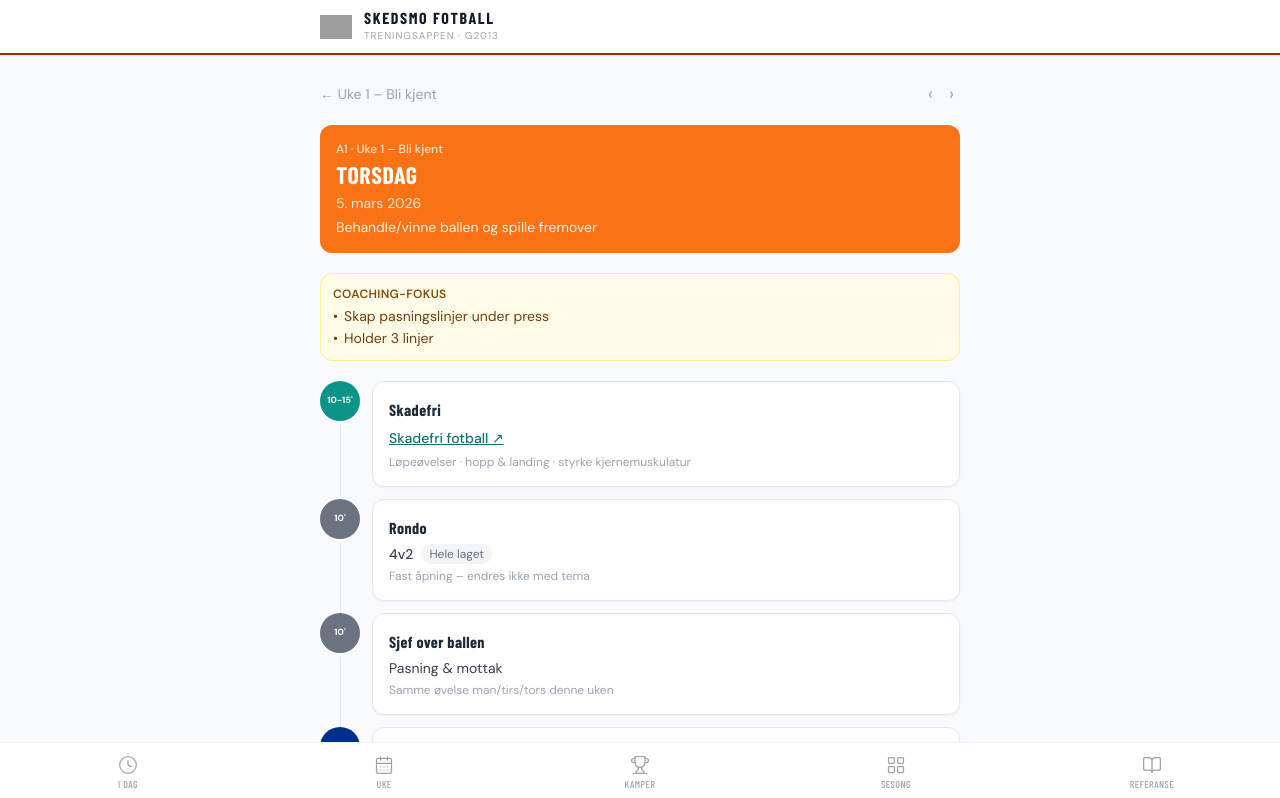
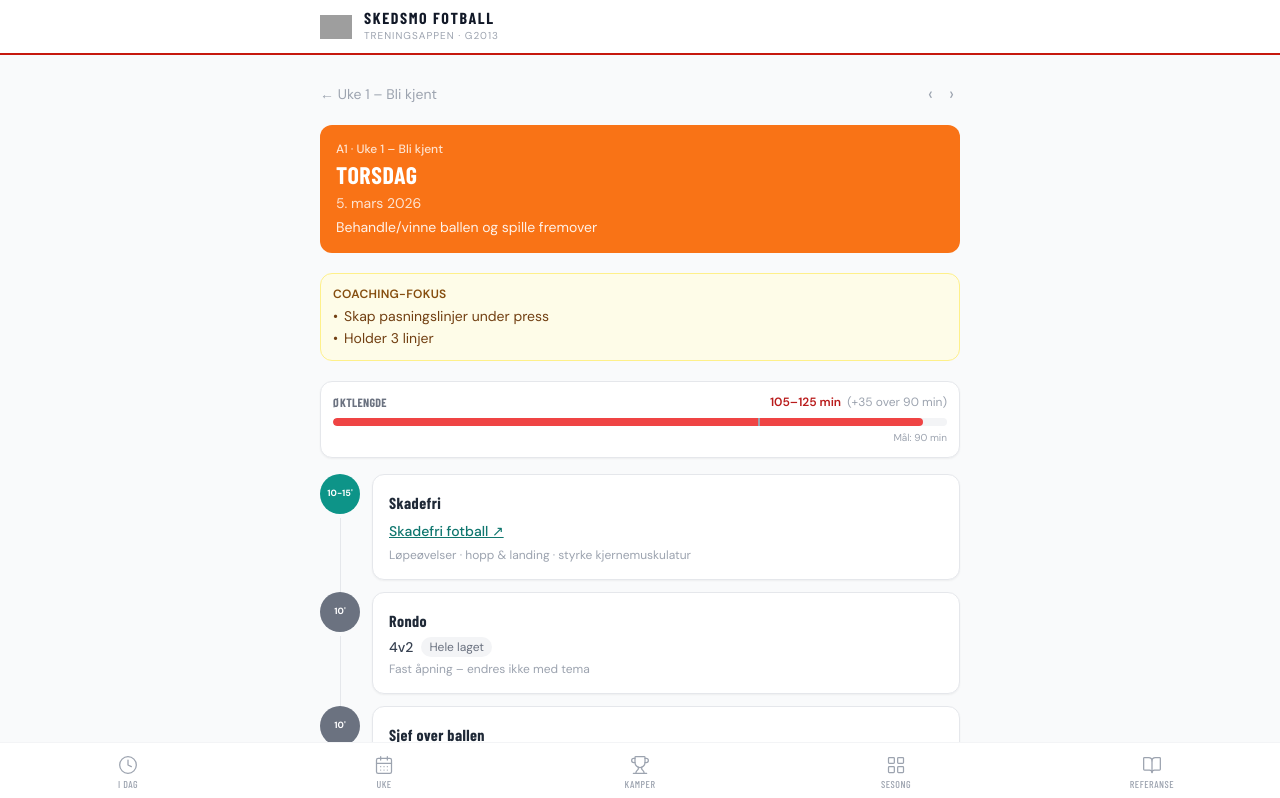
Before and after one commit to marsvar/skedsmo-gutter-2013, a Next.js app: page /session/session-mars-w1-thu/ in a window 1280 px wide. Shown: the top 798 px of the page. Built offline with nearby package versions, Linux system fonts and the light colour scheme; grey boxes are pictures that could not be loaded; a web font is replaced by a local one.

Commit message:
feat: session duration bar with target indicator and overflow warning

```diff
--- a/src/components/SessionTimeline.tsx
+++ b/src/components/SessionTimeline.tsx
@@ -7,6 +7,90 @@ interface SessionTimelineProps {
   session: Session
   block: Block
   week: Week
+}
+
+// Fixed segment durations [min, max]
+const SEGMENT_SKADEFRI:    [number, number] = [10, 15]
+const SEGMENT_RONDO:       [number, number] = [10, 10]
+const SEGMENT_SJEF:        [number, number] = [10, 10]
+const SEGMENT_TEMA:        [number, number] = [25, 30]
+const SEGMENT_SPILL:       [number, number] = [30, 35]
+const SEGMENT_RRR:         [number, number] = [15, 20]
+const SEGMENT_OPPSUMMERING:[number, number] = [5,  5]
+const SESSION_TARGET = 90
+
+function calcDuration(session: Session): { min: number; max: number } {
+  const hasSjef = session.sjefOverBallenFocus !== '—'
+  const segments = [
+    SEGMENT_SKADEFRI,
+    SEGMENT_RONDO,
+    ...(hasSjef ? [SEGMENT_SJEF] : []),
+    SEGMENT_TEMA,
+    SEGMENT_SPILL,
+    ...(session.hasRRR ? [SEGMENT_RRR] : []),
+    SEGMENT_OPPSUMMERING,
+  ]
+  return {
+    min: segments.reduce((s, [mn]) => s + mn, 0),
+    max: segments.reduce((s, [, mx]) => s + mx, 0),
+  }
+}
+
+function DurationBar({ session }: { session: Session }) {
+  const { min, max } = calcDuration(session)
+  const overMax = max - SESSION_TARGET
+  const isOver = max > SESSION_TARGET
+  const isTight = !isOver && max === SESSION_TARGET
+
+  // Fill bar: clamp max at 130 for display
+  const displayMax = 130
+  const fillPct = Math.min((max / displayMax) * 100, 100)
+  const targetPct = (SESSION_TARGET / displayMax) * 100
+
+  const barColor = max > SESSION_TARGET + 15
+    ? 'bg-red-500'
+    : max > SESSION_TARGET
+    ? 'bg-amber-400'
+    : 'bg-green-500'
+
+  const labelColor = max > SESSION_TARGET + 15
+    ? 'text-red-700'
+    : max > SESSION_TARGET
+    ? 'text-amber-700'
+    : 'text-green-700'
+
+  return (
+    <div className="bg-white border border-gray-200 rounded-xl shadow-sm p-3 mb-4 animate-fade-in-up">
+      <div className="flex items-center justify-between mb-2">
+        <span className="text-xs font-heading font-bold uppercase tracking-wide text-gray-500">Øktlengde</span>
+        <span className={`text-xs font-semibold ${labelColor}`}>
+          {min}–{max} min
+          {isOver && (
+            <span className="ml-1.5 font-normal text-gray-400">
+              (+{overMax} over {SESSION_TARGET} min)
+            </span>
+          )}
+          {isTight && (
+            <span className="ml-1.5 font-normal text-gray-400">= {SESSION_TARGET} min</span>
+          )}
+        </span>
+      </div>
+      <div className="relative h-2 bg-gray-100 rounded-full overflow-hidden">
+        <div
+          className={`absolute left-0 top-0 h-full rounded-full transition-all ${barColor}`}
+          style={{ width: `${fillPct}%` }}
+        />
+        {/* Target line */}
+        <div
+          className="absolute top-0 h-full w-0.5 bg-gray-400 z-10"
+          style={{ left: `${targetPct}%` }}
+        />
+      </div>
+      <div className="flex justify-end mt-1">
+        <span className="text-[10px] text-gray-400">Mål: {SESSION_TARGET} min</span>
+      </div>
+    </div>
+  )
 }
 
 function TimelineCard({
@@ -44,6 +128,9 @@ export default function SessionTimeline({ session, block, week }: SessionTimelin
 
   return (
     <div className="space-y-0">
+      {/* Duration summary */}
+      <DurationBar session={session} />
+
       {/* 0. Skadefri */}
       <TimelineCard duration="10-15'" title="Skadefri" accentClass="bg-teal-600" delay={0}>
         <div className="mt-1">
```
